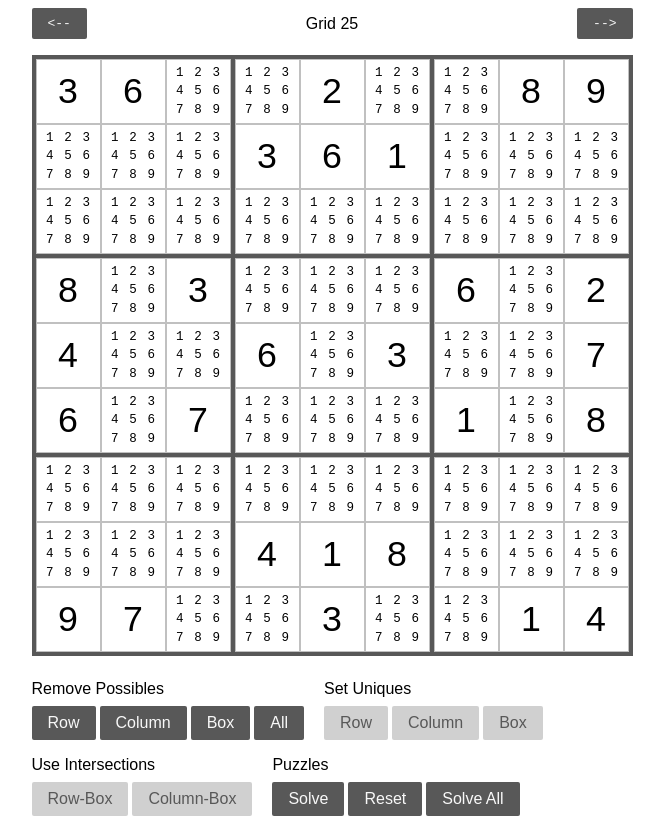
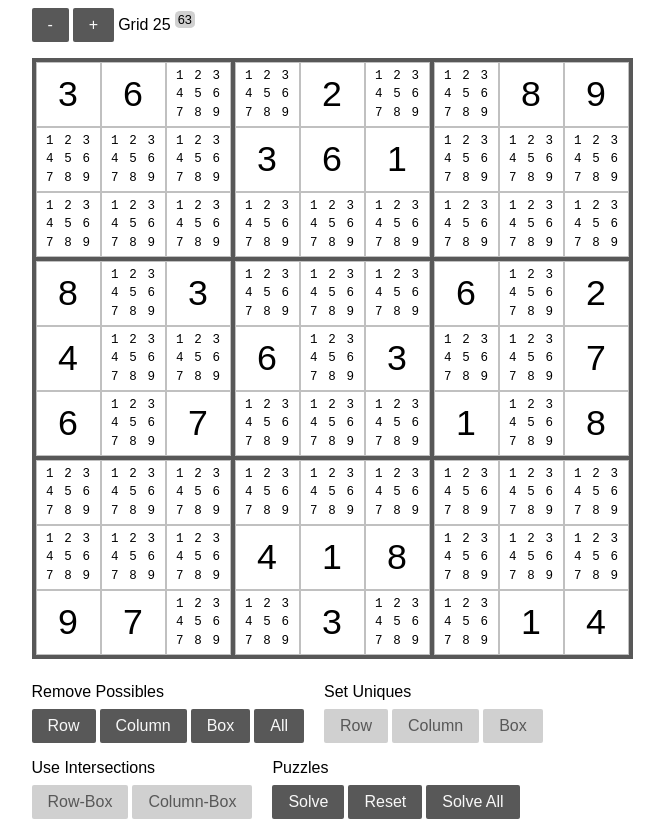
Before and after one commit to philrmass/sudoku-solver, a React app: page / in a window 1280 px wide. Shown: the whole page, without its empty margins (308-972 px from the left). Built offline with nearby package versions, Linux system fonts and the light colour scheme; the HTML template or start-up script is replaced by a standard one.

Commit message:
add score, update puzzle ui

```diff
--- a/src/components/Selector.js
+++ b/src/components/Selector.js
@@ -8,25 +8,33 @@ import styles from '../styles/Selector.module.css';
 function Selector({
   puzzles,
   index,
+  score,
   selectPuzzle,
 }) {
   return (
     <main className={styles.main}>
+      <div className={styles.current}>
         <button
           className={styles.button}
           disabled={index <= 0}
           onClick={() => selectPuzzle(index - 1)}
         >
-        {'<--'}
+          {'-'}
         </button>
-      {puzzles[index].name}
         <button
           className={styles.button}
           disabled={index >= puzzles.length - 1}
           onClick={() => selectPuzzle(index + 1)}
         >
-        {'-->'}
+          {'+'}
         </button>
+        <div className={styles.name}>
+          {puzzles[index].name}
+        </div>
+        <div className={styles.score}>
+          {score}
+        </div>
+      </div>
     </main>
   );
 }
@@ -34,12 +42,14 @@ function Selector({
 Selector.propTypes = {
   puzzles: PropTypes.arrayOf(PropTypes.object).isRequired,
   index: PropTypes.number.isRequired,
+  score: PropTypes.number.isRequired,
   selectPuzzle: PropTypes.func.isRequired,
 };
 
 const mapState = (state) => ({
   puzzles: state.puzzles.unsolved,
   index: state.puzzles.index,
+  score: state.puzzles.score,
 });
 
 const mapDispatch = {
--- a/src/redux/puzzles/reducer.js
+++ b/src/redux/puzzles/reducer.js
@@ -9,7 +9,7 @@ import {
 } from '../../utilities/board';
 import {
   getPuzzleBoard,
-  //getSolvedSummary,
+  getSolvedSummary,
 } from '../../utilities/puzzles';
 
 import {
@@ -19,6 +19,7 @@ import {
 
 const defaultState = {
   index: 0,
+  score: 0,
   unsolved: parsePuzzles(puzzlesStr),
   solved: [],
 };
@@ -26,9 +27,14 @@ const defaultState = {
 export default function puzzlesReducer(state = defaultState, action) {
   switch(action.type) {
     case SELECT_PUZZLE: {
+      const puzzle = state.unsolved[action.index];
+      const board = getPuzzleBoard(puzzle);
+      const steps = getSolveSteps(board);
+      const score = getBoardScore(steps);
       return {
         ...state,
         index: action.index,
+        score,
       };
     }
     case SOLVE_ALL_PUZZLES: {
@@ -47,7 +53,7 @@ export default function puzzlesReducer(state = defaultState, action) {
           score,
         };
       });
-      //console.log(getSolvedSummary(solved));
+      console.log(getSolvedSummary(solved));
       return {
         ...state,
         solved,
--- a/src/styles/Selector.module.css
+++ b/src/styles/Selector.module.css
@@ -5,6 +5,21 @@
   align-items: center;
 }
 
+.current {
+  display: flex;
+  align-items: center;
+}
+
 .button {
-  font-family: monospace;
+  margin-right: var(--space0);
 }
+
+.score {
+  position: relative;
+  top: -0.4em;
+  padding: 1px 3px;
+  border-radius: 25%;
+  margin-left: var(--space0);
+  font-size: 0.8em;
+  background: var(--bg-button-disabled);
+}
--- a/src/utilities/board.js
+++ b/src/utilities/board.js
@@ -553,12 +553,39 @@ export function getBoardScore(steps) {
 
   const lastStep = steps[steps.length - 1];
   const isSolved = lastStep.remaining === 0;
-  const nonPossible = steps.findIndex((step) => step.type != 'possibles');
-  const isAllPossible = nonPossible < 0;
-  const is = isSolved ? 'X' : '_' ;
-  const s = `${steps.length}`.padStart(2, ' ');
-  const ap = isAllPossible ? `[${s}]` : ` ${nonPossible} `.padStart(4, ' ');
-  const other = isAllPossible ? '' : `${steps.length - nonPossible}`.padStart(2, ' ');
-  console.log(`${is}  ${ap}  ${other}`);
-  return steps.length;
+
+  if (!isSolved) {
+    const left = lastStep.remaining - 72;
+    const part = Math.round(25 * (left / 71));
+    return 75 + part;
+  }
+
+  const intersectionsCount = getTypeCount(steps, 'intersections');
+  const uniquesCount = getTypeCount(steps, 'uniques');
+  const possiblesCount = getTypeCount(steps, 'possibles');
+
+  if (intersectionsCount > 0) {
+    const i = 10 * intersectionsCount;
+    const r = 100 * (uniquesCount / possiblesCount) - 10;
+    const part = Math.max(Math.min(Math.round(i + r), 25), 0);
+    return 50 + part;
+  }
+
+  if (uniquesCount > 0) {
+    const r = 100 * (uniquesCount / possiblesCount);
+    const part = Math.min(Math.round(r), 25);
+    return 25 + part;
+  }
+
+  const part = Math.round( 25 * ((possiblesCount - 5) / 20));
+  return part;
 }
+
+function getTypeCount(steps, type) {
+  return steps.reduce((count, step) => {
+    if (step.type === type) {
+      return count + 1;
+    }
+    return count;
+  }, 0);
+}
--- a/src/utilities/puzzles.js
+++ b/src/utilities/puzzles.js
@@ -59,10 +59,12 @@ export function getPuzzleBoard(puzzle) {
 }
 
 export function getSolvedSummary(solved) {
-  console.log('SLVD', solved[0]);
   return solved.reduce((out, puzzle) => {
     const remaining = `${puzzle.remaining}`.padStart(3);
     const score = `${puzzle.score}`.padStart(3);
-    return out + `${puzzle.name}   ${remaining}  ${score}\n`;
+    if (remaining > 0) {
+      return out + `${puzzle.name}   ${remaining}  ${score}\n`;
+    }
+    return out;
   }, '');
 }
```
Lines whose indentation alone changed are shown as unchanged.
